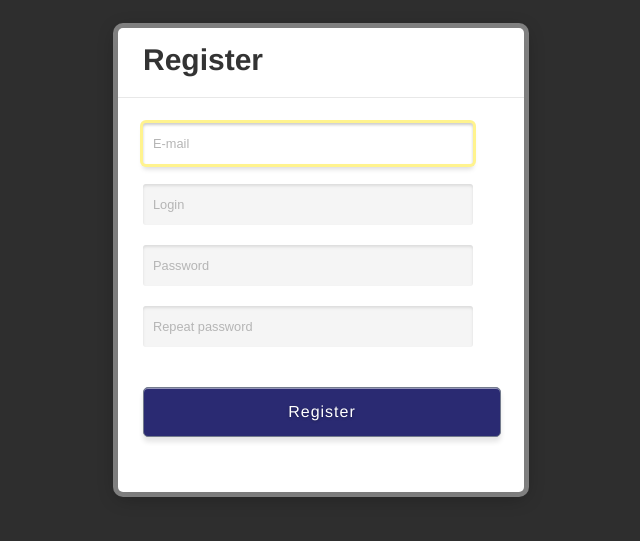
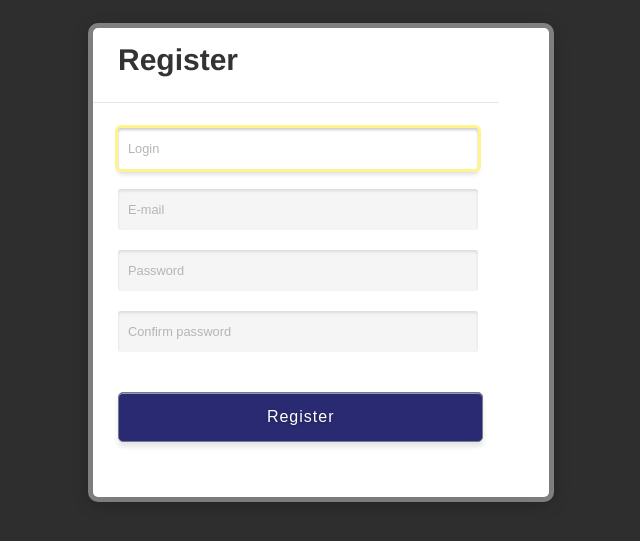
Before and after one commit to Hrtrex/Memes-website, a Flask app: page /register in a window 1280 px wide. Shown: the top 541 px of the page, without its empty margins (319-959 px from the left). Run offline with Flask 2, Linux system fonts and the light colour scheme; some libraries are stand-ins or nearby versions.

Commit message:
Add files via upload

```diff
--- a/App/templates/index.html
+++ b/App/templates/index.html
@@ -15,11 +15,12 @@
 	</style>
 </head>
 <body>
+	<form action="{{ url_for('register') }}" method="post">
 		<nav class="navbar navbar-expand-lg bg-dark navbar-dark">
 			<div class="container-fluid">
 
 				<a class="navbar-brand" href="#"><img src="{{url_for('static', filename='logo.gif')}}" align="middle" width="30" height="30" class="d-inline-block mr-1 align-bottom" />   Uśmiechnij się </a>
-			<a class="navbar-brand" href="http://127.0.0.1:5000/login"><img src="{{url_for('static', filename='login_guy.png')}}"  align="middle" width="30" height="30" class="d-inline-block mr-1 align-bottom" /></a>
+				<a class="navbar-brand" href="http://127.0.0.1:5000/login"><img src="{{url_for('static', filename='login_guy.png')}}" align="middle" width="30" height="30" class="d-inline-block mr-1 align-bottom" /></a>
 				<button class="navbar-toggler" type="button" data-bs-toggle="collapse" data-bs-target="#navbarSupportedContent" aria-controls="navbarSupportedContent" aria-expanded="false" aria-label="Toggle navigation">
 					<span class="navbar-toggler-icon"></span>
 				</button>
@@ -59,6 +60,6 @@
 			{%endblock%}
 		</div>
 		<script src="https://cdn.jsdelivr.net/npm/bootstrap@5.2.0-beta1/dist/js/bootstrap.bundle.min.js" integrity="sha384-pprn3073KE6tl6bjs2QrFaJGz5/SUsLqktiwsUTF55Jfv3qYSDhgCecCxMW52nD2" crossorigin="anonymous"></script>
-
+	</form>
 </body>
 </html>
--- a/App/templates/register.html
+++ b/App/templates/register.html
@@ -1,9 +1,6 @@
-
-
 <DOCTYPE html>
     <html>
     <head>
-
         <style>
             body {
                 background-color: #2e2e2e;
@@ -16,9 +13,6 @@
                 width: 406px;
                 max-width: 406px;
                 margin: 0 auto;
-        }
-
-        #signup {
                 padding: 0px 25px 25px;
                 background: #fff;
                 box-shadow: 0px 0px 0px 5px rgba( 255,255,255,0.4 ), 0px 4px 20px rgba( 0,0,0,0.33 );
@@ -29,11 +23,15 @@
                 position: static;
             }
 
-            #signup .header {
-                margin-bottom: 20px;
+
+
+            .header p {
+                color: #8f8f8f;
+                font-size: 14px;
+                font-weight: 300;
             }
 
-                #signup .header h3 {
+            .header h3 {
                 color: #333333;
                 font-size: 30px;
                 font-weight: bold;
@@ -41,30 +39,35 @@
                 margin-top: 15px;
             }
 
-                #signup .header p {
-                    color: #8f8f8f;
-                    font-size: 14px;
-                    font-weight: 300;
+            .header {
+                margin-bottom: 25px;
             }
 
-            #signup .sep {
-                height: 1px;
-                background: #e8e8e8;
-                width: 406px;
-                margin: 0px -25px;
-            }
-
-            #signup .inputs {
+            .inputs {
                 margin-top: 25px;
             }
 
-                #signup .inputs label {
+                .inputs label {
                     color: #8f8f8f;
                     font-size: 12px;
                     font-weight: 300;
                     letter-spacing: 1px;
                     margin-bottom: 7px;
                     display: block;
+                }
+
+                .inputs input[type=email], input[type=password], input[type=text], input[type=password2] {
+                    background: #f5f5f5;
+                    font-size: 0.8rem;
+                    -moz-border-radius: 3px;
+                    -webkit-border-radius: 3px;
+                    border-radius: 3px;
+                    border: none;
+                    padding: 13px 10px;
+                    width: 360px;
+                    margin-bottom: 20px;
+                    box-shadow: inset 0px 2px 3px rgba( 0,0,0,0.1 );
+                    clear: both;
                 }
 
             input::-webkit-input-placeholder {
@@ -75,36 +78,20 @@
                 color: #b5b5b5;
             }
 
-        #signup .inputs input[type=email], input[type=password] {
-            background: #f5f5f5;
-            font-size: 0.8rem;
-            -moz-border-radius: 3px;
-            -webkit-border-radius: 3px;
-            border-radius: 3px;
-            border: none;
-            padding: 13px 10px;
-            width: 330px;
-            margin-bottom: 20px;
-            box-shadow: inset 0px 2px 3px rgba( 0,0,0,0.1 );
-            clear: both;
-        }
-
-            #signup .inputs input[type=email]:focus, input[type=password]:focus {
+            .inputs input[type=email]:focus, input[type=password]:focus, input[type=text]:focus {
                 background: #fff;
                 box-shadow: 0px 0px 0px 3px #fff38e, inset 0px 2px 3px rgba( 0,0,0,0.2 ), 0px 5px 5px rgba( 0,0,0,0.15 );
                 outline: none;
             }
 
-
-
-        #signup .inputs label.terms {
+            .inputs label.terms {
                 float: left;
                 font-size: 14px;
                 font-style: italic;
             }
 
-        #signup .inputs #submit {
-            width: 100%;
+            #submit {
+                width: 90%;
                 margin-top: 20px;
                 margin-bottom: 30px;
                 padding: 15px 0;
@@ -128,52 +115,46 @@
                 clear: both;
             }
 
-            #signup .inputs #submit:hover {
+                #submit:hover {
                     background: -moz-linear-gradient( top, #a4b0cb 0%, #b9c5dd);
                     background: -webkit-gradient( linear, left top, left bottom, from(#a4b0cb), to(#b9c5dd));
                 }
+
+            .sep {
+                height: 1px;
+                background: #e8e8e8;
+                width: 406px;
+                margin: 25px -25px;
+            }
         </style>
     </head>
-
     <body>
-
 
 
         <div class="container">
 
-        <form id="signup">
 
             <div class="header">
 
                 <h3>Register</h3>
 
-
-
             </div>
 
             <div class="sep"></div>
 
-            <div class="inputs">
 
-                <input type="email" placeholder="E-mail" autofocus />
 
-                <input type="email" placeholder="Login" autofocus />
-
-                <input type="password" placeholder="Password" />
-
-                <input type="password" placeholder="Repeat password" />
-
-                <a id="submit" href="#">Register</a>
-
-            </div>
-
+            <form action="/userPanel" method="POST">
+                <input type="text" name="login" placeholder="Login" autofocus required>
+                <input type="text" name="email" placeholder="E-mail" autofocus required>
+                <input type="password" name="password" placeholder="Password" minlength="4"
+                maxlength="16" required>
+                <input type="password" name="password2" placeholder="Confirm password" required>
+                <input id="submit" type="submit" value="Register">
             </form>
 
         </div>
 
-
-
     </body>
 </html>
-
 </DOCTYPE>
```
Also changed, not shown: App/templates/login.html (+11 -5 lines), App/templates/userPanel.html (+59 -51 lines). Lines whose indentation alone changed are shown as unchanged.
